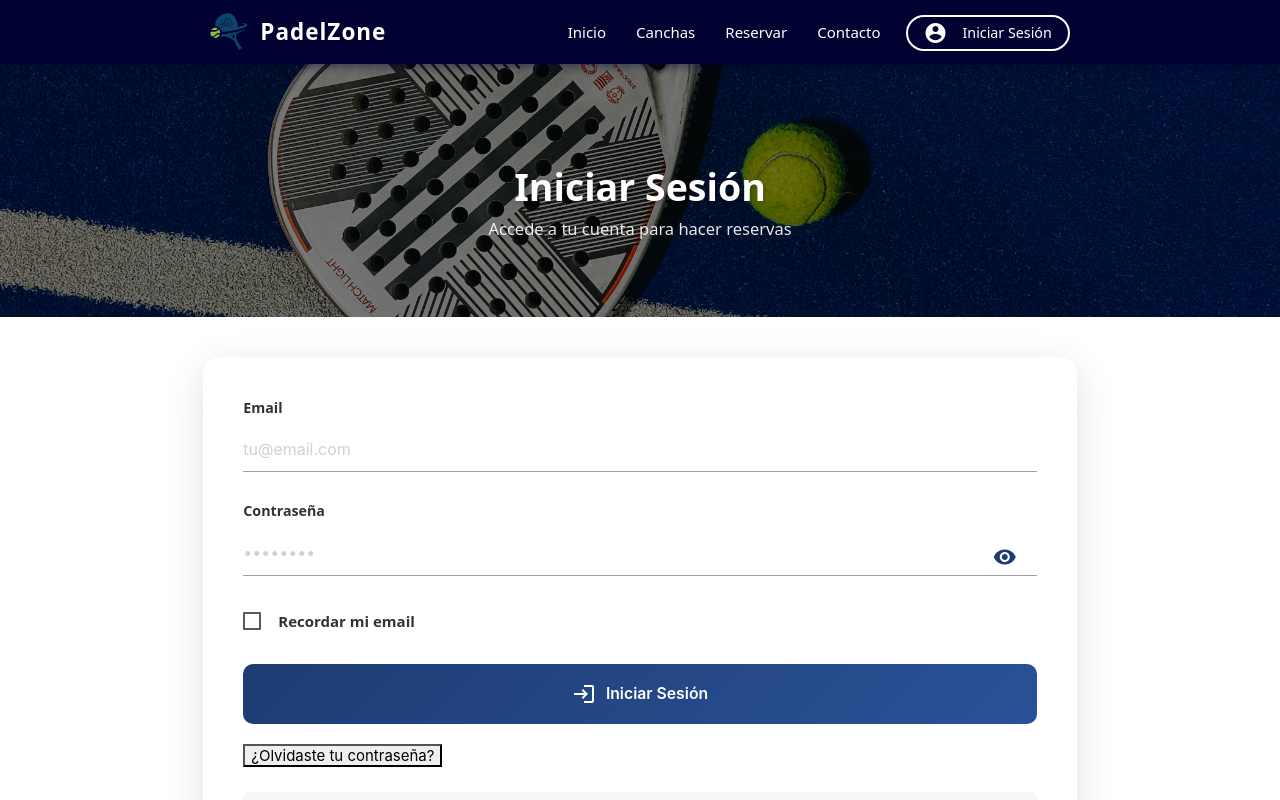
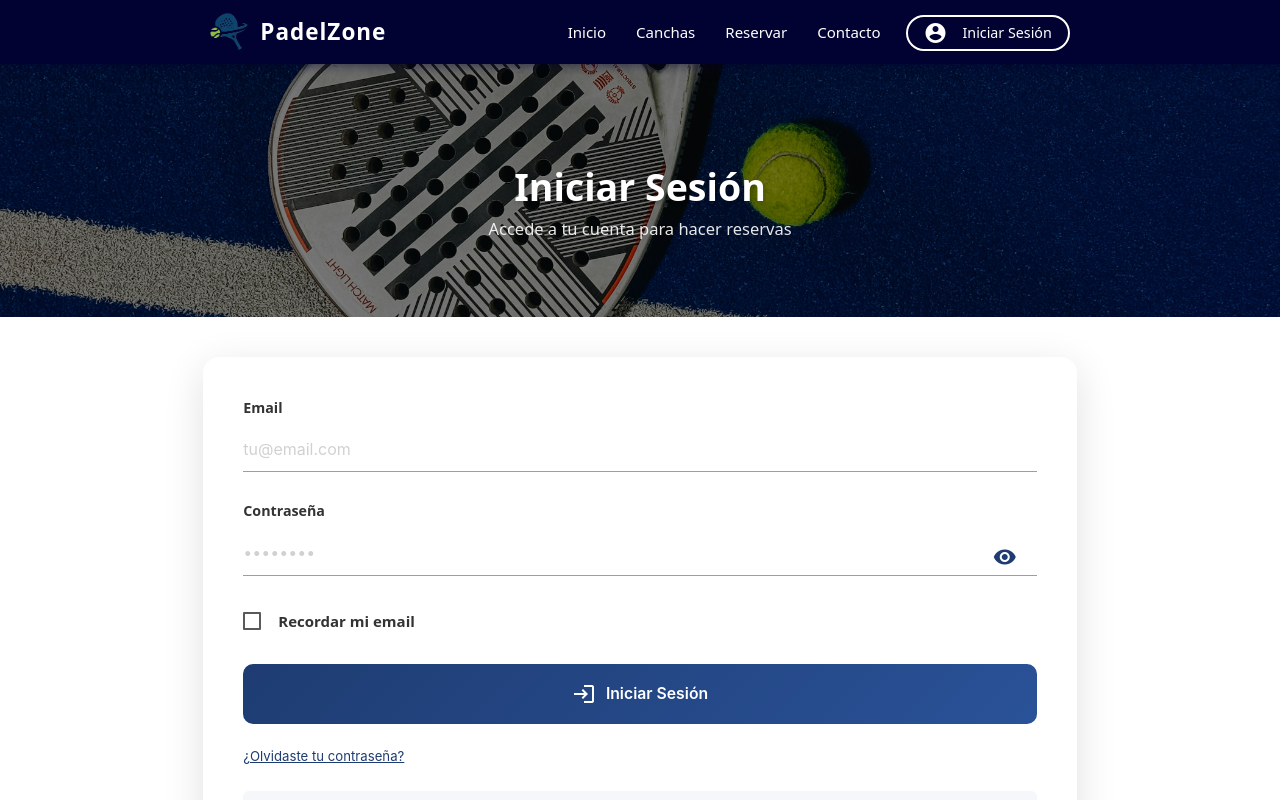
Before and after one commit to DDamashko-6020/PadelZone, a React (Vite) app: page /login in a window 1280 px wide. Shown: the top 800 px of the page. Built offline with nearby package versions, Linux system fonts and the light colour scheme.

Commit message:
agregue css

```diff
--- a/src/pages/Login/Login.css
+++ b/src/pages/Login/Login.css
@@ -220,3 +220,20 @@
   background: #1e3c72;
   color: white;
 }
+.login-links {
+  text-align: left;
+}
+
+.forgot-password-link {
+  background: none;
+  border: none;
+  color: #1e3c72;
+  font-size: 0.88rem;
+  cursor: pointer;
+  padding: 0;
+  text-decoration: underline;
+}
+
+.forgot-password-link:hover {
+  color: #2a5298;
+}
```
